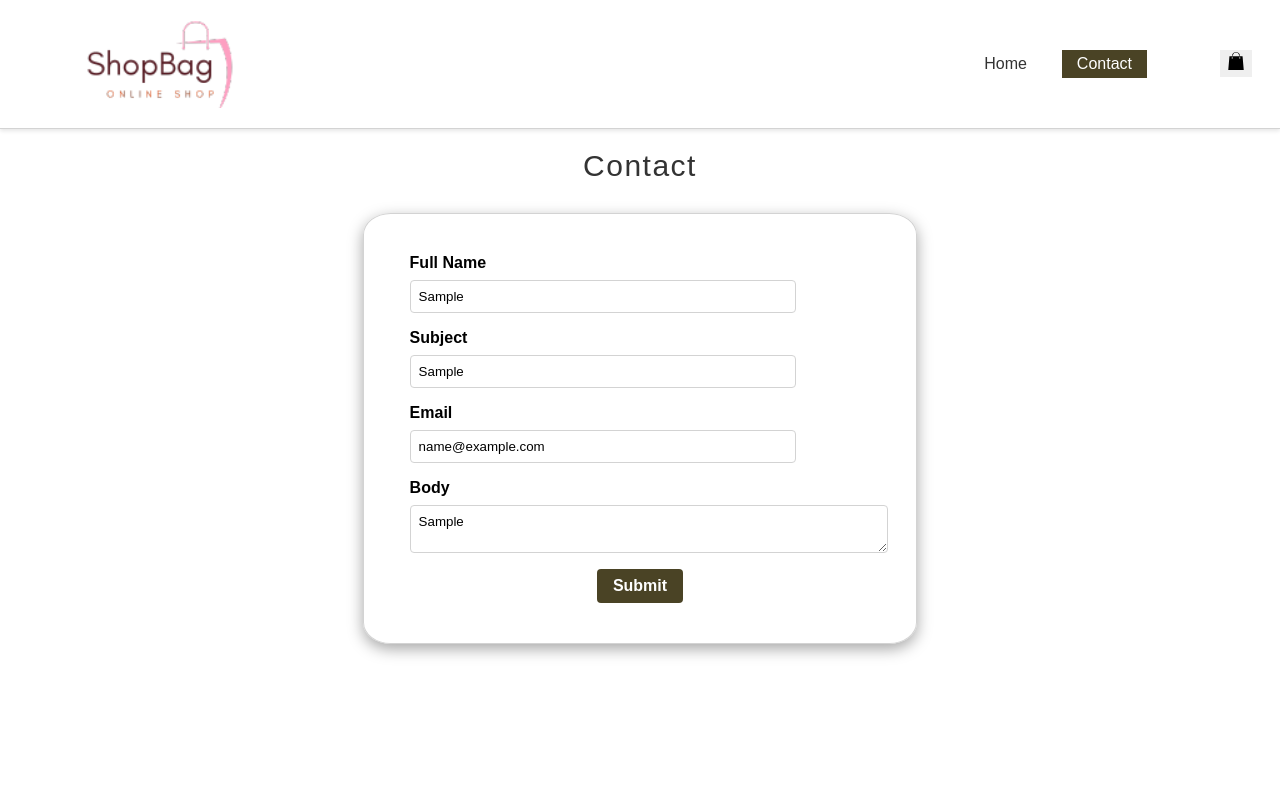
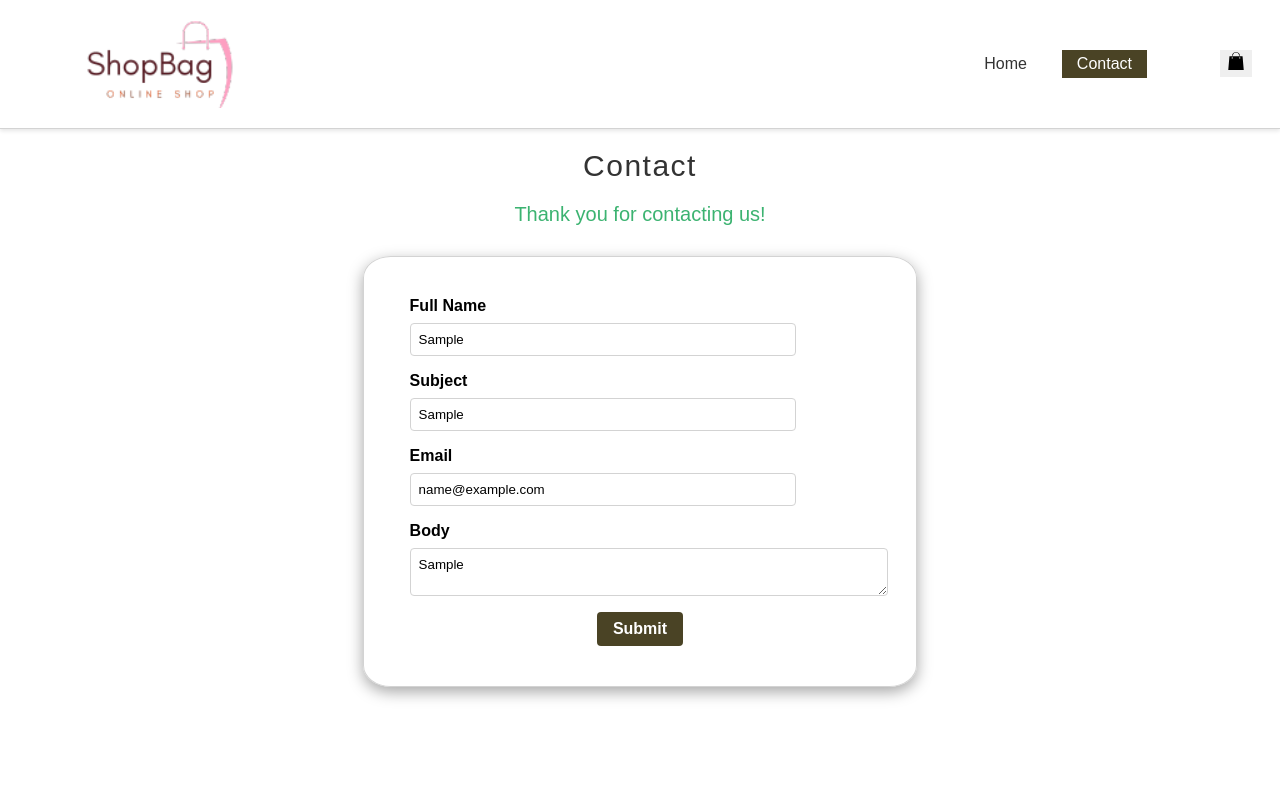
Before and after one commit to sabaFitwi/react-project-ecom-store, a React (Create React App) app: page /contact in a window 1280 px wide. Both pictures are taken after typing "Sample", "Sample", "name@example.com", "Sample" into the empty fields and a click on the button "Submit". Shown: the top 800 px of the page. Built offline with nearby package versions, Linux system fonts and the light colour scheme.

Commit message:
contact validation

```diff
--- a/src/components/Contact/index.jsx
+++ b/src/components/Contact/index.jsx
@@ -8,6 +8,8 @@ const ContactForm = () => {
     email: "",
     body: "",
   });
+
+  const [isSubmitted, setIsSubmitted] = useState(false);
 
   const handleInputChange = (event) => {
     setFormData({
@@ -20,11 +22,15 @@ const ContactForm = () => {
     event.preventDefault();
 
     console.log(formData);
+
+    setIsSubmitted(true);
   };
 
   return (
     <>
       <h1>Contact</h1>
+
+      {isSubmitted && <F.FormValid>Thank you for contacting us!</F.FormValid>}
 
       <F.FormWrapper onSubmit={handleSubmit}>
         <F.InputWrapper>
--- a/src/components/Contact/indexStyles.jsx
+++ b/src/components/Contact/indexStyles.jsx
@@ -73,3 +73,7 @@ export const Button = styled.button`
     color: black;
   }
 `;
+export const FormValid = styled.p`
+  text-align: center;
+  color: ${({ theme }) => theme.color.green};
+`;
```
